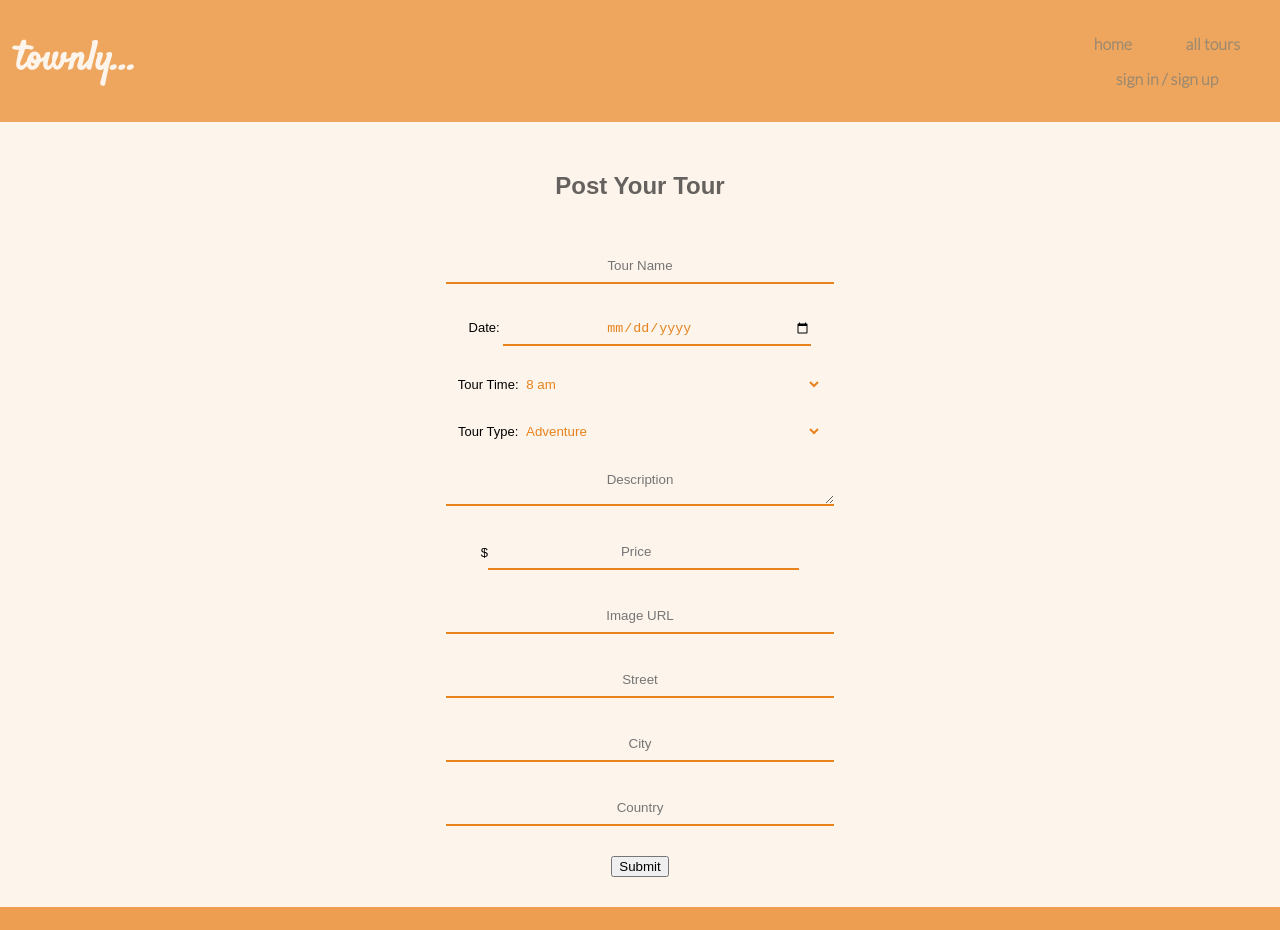
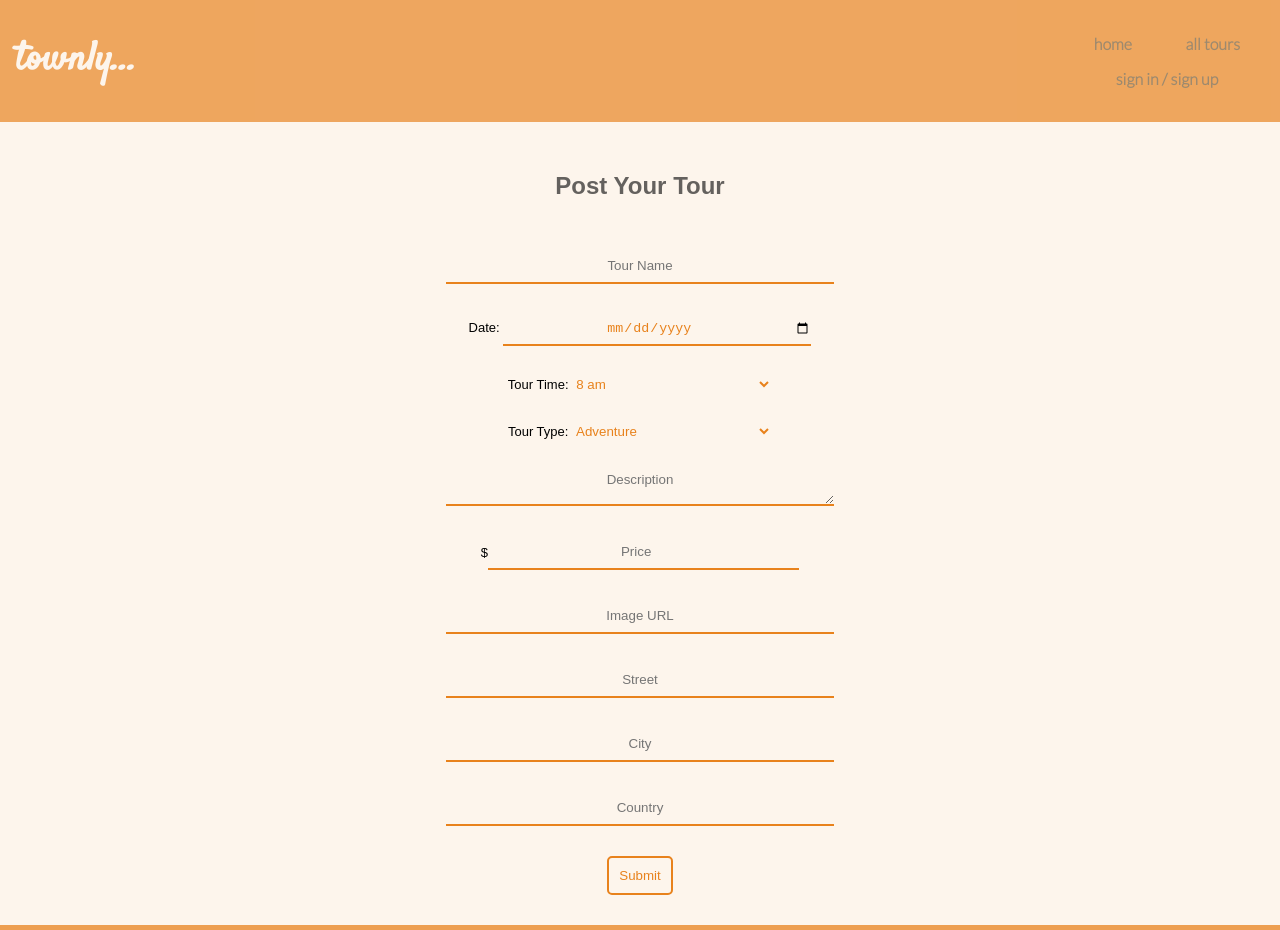
Before and after one commit to Jason-Berkower/townly, a React (Create React App) app in the folder client/: page /create-tour in a window 1280 px wide. Shown: the top 930 px of the page. Built offline with nearby package versions, Linux system fonts and the light colour scheme; a web font is replaced by a local one.

Commit message:
submit and form styling complete

```diff
--- a/client/src/screens/CSS/createtour.css
+++ b/client/src/screens/CSS/createtour.css
@@ -34,7 +34,7 @@ textarea {
 
 select {
   margin-bottom: 30px;
-  width: 300px;
+  width: 200px;
   background-color: #fdf5ec;
   color: #e8821c;
   border: 0;
@@ -47,6 +47,11 @@ select {
 
 #submit {
   margin-bottom: 30px;
+  background-color: #fdf5ec;
+  color: #e8821c;
+  border: 2px solid #e8821c;
+  border-radius: 5px;
+  padding: 10px;
 }
 
 /* #description{
```
